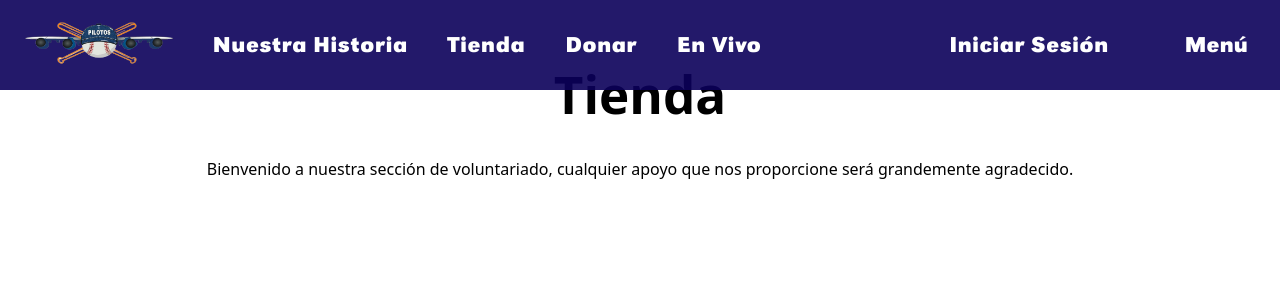
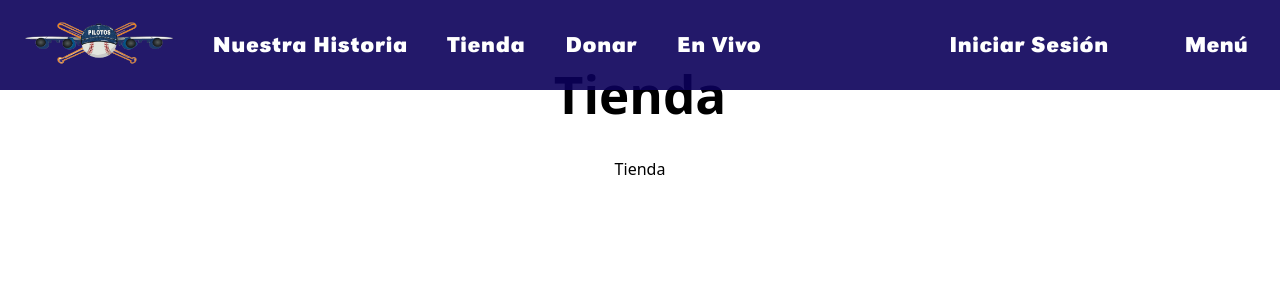
Before and after one commit to Ingrid-Carolina/Frontend_ISW, a React (Vite) app in the folder frontend/: page /tienda in a window 1280 px wide. Shown: the top 300 px of the page. Built offline with nearby package versions, Linux system fonts and the light colour scheme; some icons are missing; a web font is replaced by a local one.

Commit message:
Corregida redireccion del Login

```diff
--- a/frontend/src/App.jsx
+++ b/frontend/src/App.jsx
@@ -17,10 +17,10 @@ import Contacto from './pages/Contacto.jsx';
 import Tienda from './pages/Tienda.jsx';
 import Aliados from './pages/Aliados.jsx';
 import Acercade from './pages/Acercade.jsx';
+import MostrarLoginyRegistro from './pages/MostrarLoginyRegistro';
 import Noticia1 from './pages/Noticia1.jsx';
 import Noticia2 from './pages/Noticia2.jsx';
 import Noticia3 from './pages/Noticia3.jsx';
-import Login from './pages/Login.jsx';
 
 function App() {
 	return (
@@ -42,7 +42,7 @@ function App() {
 							<Route path='/tienda' element={<Tienda />} />
 							<Route path='/aliados' element={<Aliados />} />
 							<Route path='/acercade' element={<Acercade />} />
-							<Route path='/login' element={<Login />} />
+							<Route path='/login' element={<MostrarLoginyRegistro />} />
 							<Route path='/Noticia1' element={<Noticia1 />}/>
                             <Route path='/Noticia2' element={<Noticia2 />}/>
                             <Route path='/Noticia3' element={<Noticia3 />}/>
--- a/frontend/src/pages/Tienda.jsx
+++ b/frontend/src/pages/Tienda.jsx
@@ -1,15 +1,14 @@
 import React from 'react';
 
-const Voluntariado = () => {
+const Tienda = () => {
   return (
     <div style={{ padding: '2rem', color: 'black' }}>
       <h1>Tienda</h1>
       <p>
-        Bienvenido a nuestra sección de voluntariado, cualquier apoyo que nos
-        proporcione será grandemente agradecido.
+        Tienda
       </p>
     </div>
   );
 };
 
-export default Voluntariado;
+export default Tienda;
```
